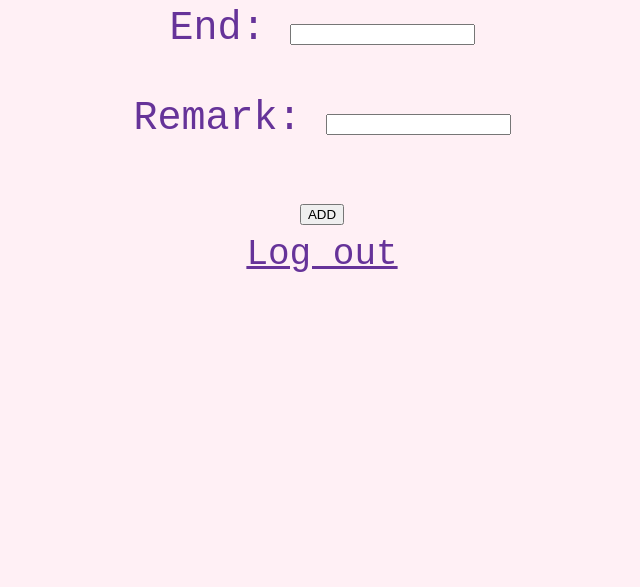
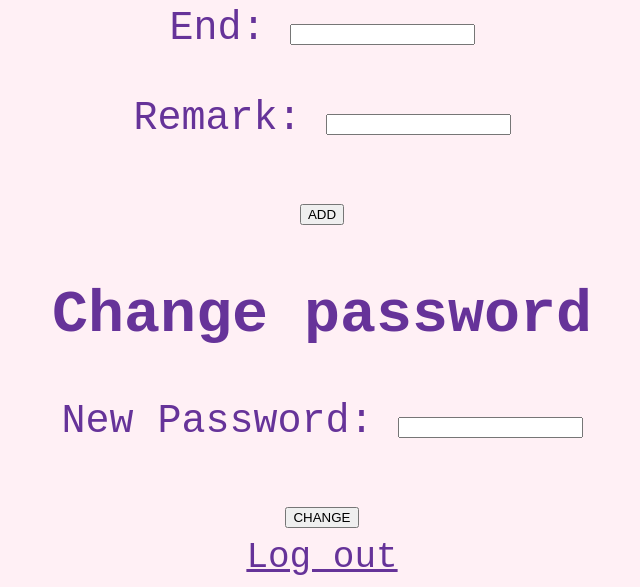
Before and after one commit to Draxxx-xoxo/Computing-wa2-1, a Flask app: template templates/control.html in a window 1280 px wide. Shown: the part 2484-3071 px from the top of the page, without its empty margins (318-958 px from the left). Before the commit the page ends 2756 px from the top, so only its background shows below. Run offline with Flask 3, Linux system fonts and the light colour scheme; the template is opened without the code that fills it, so the values that code supplies are empty.

Commit message:
change pw

```diff
--- a/main.py
+++ b/main.py
@@ -1,7 +1,23 @@
 from flask import Flask, render_template, url_for, request, redirect
 import uuid
 import sqlite3
+import bcrypt
+import json
 app = Flask(__name__)
+
+
+def hash_password(password):
+    return bcrypt.hashpw(password.encode('utf-8'), bcrypt.gensalt())
+
+def get_password():
+    with open("password.json", 'r') as file:
+        data = json.load(file)
+    return data['password'].encode('utf-8')
+
+def set_password(new_password):
+    hashed_password = hash_password(new_password)
+    with open("password.json", 'w') as file:
+        json.dump({'password': hashed_password.decode('utf-8')}, file)
 
 def opendb(query, params=None):
     con = sqlite3.connect('activity_hub.db')
@@ -76,7 +92,8 @@ tokens = {}
 def admin():
     if request.method == "POST":
         password = request.form.get("password")
-        if password == "Admin12345":
+        stored_password_hash = get_password()
+        if stored_password_hash and bcrypt.checkpw(password.encode('utf-8'), stored_password_hash):
             token = str(uuid.uuid4())
             tokens[token] = True
             return redirect(f'/admin/control?token={token}')
@@ -155,6 +172,10 @@ def admin_dashboard():
             remark = request.form.get('remark', '').strip()
             editdb("INSERT INTO schedule (term, week, date, day, session, start, end, remark) VALUES (?, ?, ?, ?, ?, ?, ?, ?)", (term, week, date, day, session, start, end, remark))
             return redirect('/admin/control?token=' + token)
+        elif type == "password":
+            new_pw = request.form.get('new_pw')
+            set_password(new_pw)
+            return redirect('/admin')
     student_name = opendb("SELECT name, class FROM attendance", None)
     announcements = opendb("SELECT announcement_id, announcement FROM announcements", None)
 
--- /dev/null
+++ b/password.json
@@ -0,0 +1 @@
+{"password": "$2b$12$I30xXKrrh53iHirOIiDCz.FzzQr6RglS/C7.vJYKWjG.QQQ6t5MO6"}
--- a/pyproject.toml
+++ b/pyproject.toml
@@ -8,6 +8,7 @@ authors = ["Your Name <you@example.com>"]
 python = ">=3.10.0,<3.11"
 flask = "^3.0.0"
 gunicorn = "^21.2.0"
+bcrypt = "^4.2.0"
 
 [tool.pyright]
 # https://github.com/microsoft/pyright/blob/main/docs/configuration.md
--- a/templates/control.html
+++ b/templates/control.html
@@ -85,6 +85,13 @@
     <input type="text" name="remark" id="remark" required><br><br>
     <button type="submit">ADD</button>
   </form>
+  <h2>Change password</h2>
+  <form method="POST">
+    <input type="hidden" name="type" value="password">
+    <label for="new_pw">New Password:</label>
+    <input type="text" name="new_pw" id="new_pw" required><br><br>
+    <button type="submit">CHANGE</button>
+  </form>
 
   <a href="{{ url_for('logout') }}">Log out</a>
 </body>
```
Also changed, not shown: 2 other files.
